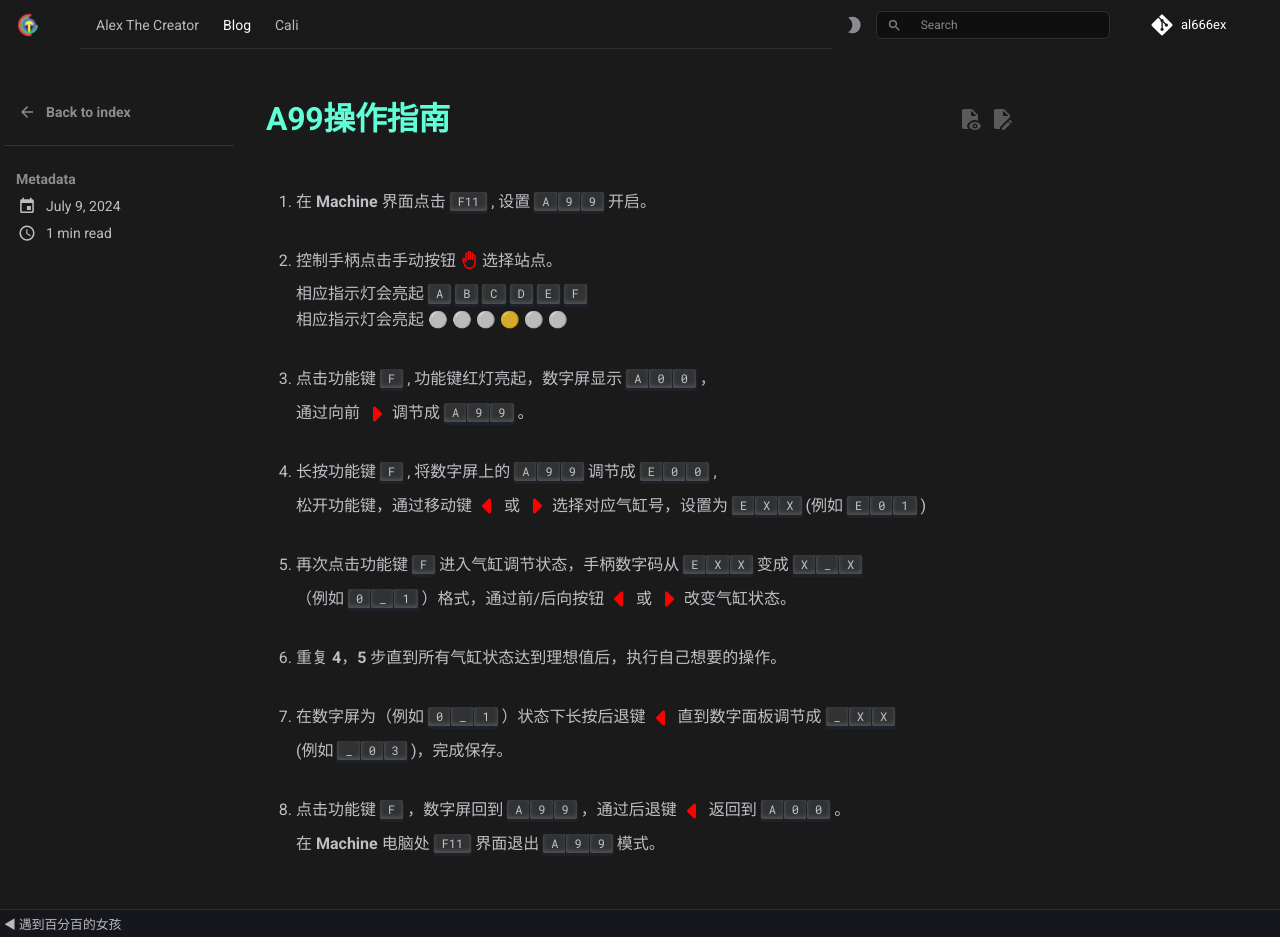
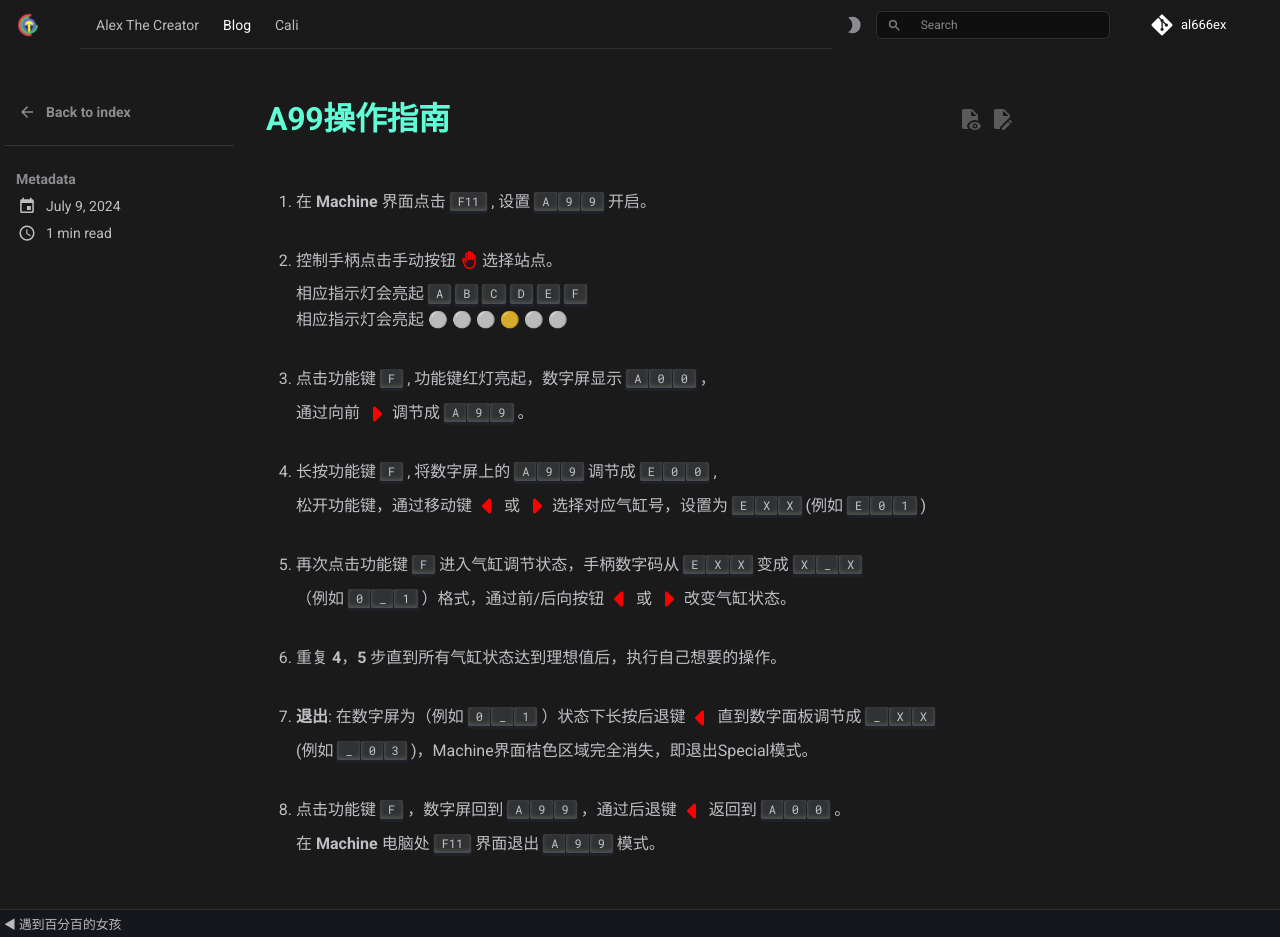
Before and after one commit to chinabiue/dummy_site, an MkDocs documentation site: the page built from docs/blog/posts/man.md, in a window 1280 px wide and 937 px high. Built offline with MkDocs 1.6.1 and Material for MkDocs 9.7.7, drawn with Linux system fonts in a browser that asks for light colours; comment, search, counter and statistics services are not loaded.

Commit message:
finish man

```diff
--- a/docs/blog/posts/man.md
+++ b/docs/blog/posts/man.md
@@ -5,8 +5,6 @@ date: 2024-07-09 18:51:00
 ---
 
 # A99操作指南
-
-
 
 1. 在 __Machine__ 界面点击 ++f11++ , 设置 ++a++++9++++9++ 开启。<br><br>
 
@@ -30,9 +28,9 @@ date: 2024-07-09 18:51:00
 
 6. 重复 **4**，**5** 步直到所有气缸状态达到理想值后，执行自己想要的操作。<br><br>
 
-7. 在数字屏为（例如 ++0++++"_"++++1++ ）状态下长按后退键 :fontawesome-solid-caret-left:{.lg .red .middle} 直到数字面板调节成 ++"_"++++x++++x++
+7. __退出__: 在数字屏为（例如 ++0++++"_"++++1++ ）状态下长按后退键 :fontawesome-solid-caret-left:{.lg .red .middle} 直到数字面板调节成 ++"_"++++x++++x++
 
-    (例如  ++"_"++++0++++3++ )，完成保存。<br><br>
+    (例如  ++"_"++++0++++3++ )，Machine界面桔色区域完全消失，即退出Special模式。<br><br>
 
 8. 点击功能键 ++f++ ，数字屏回到 ++a++++9++++9++ ，通过后退键 :fontawesome-solid-caret-left:{.lg .red .middle} 返回到 ++a++++0++++0++ 。
 
```
